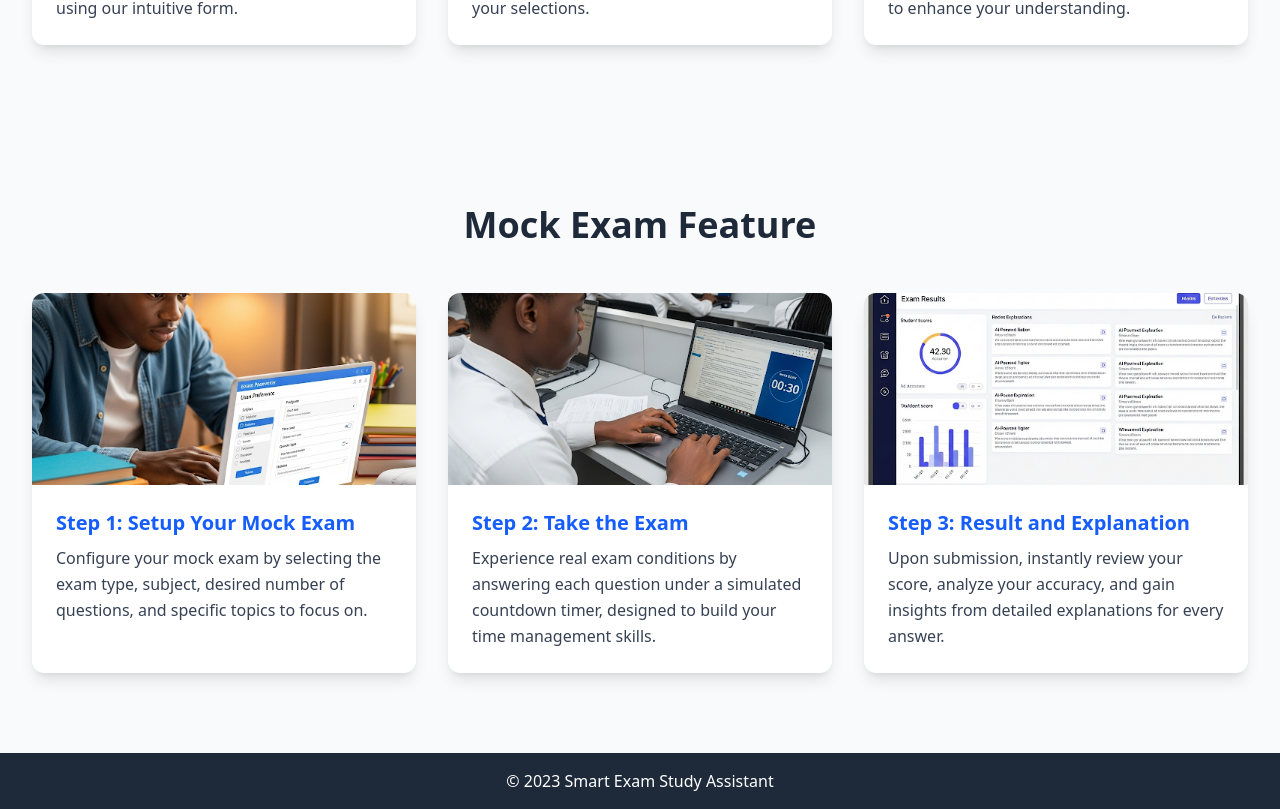
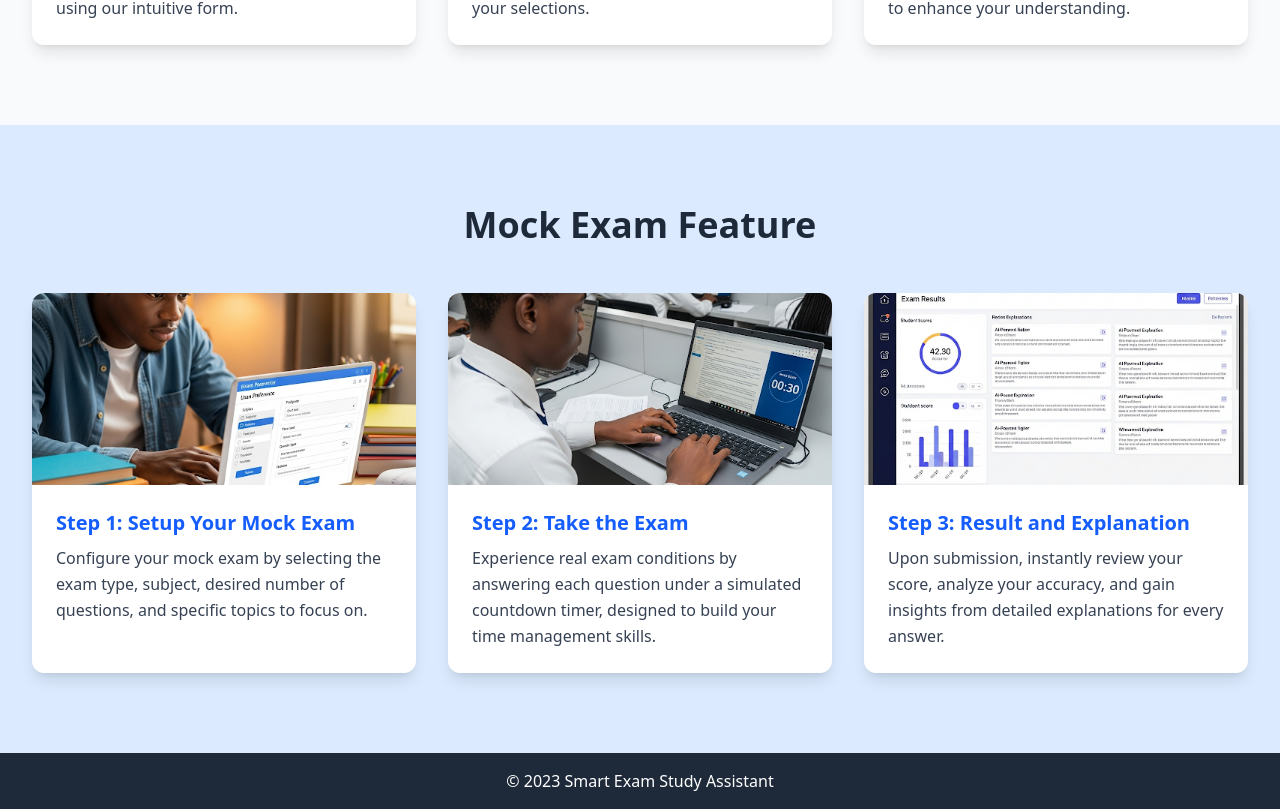
Before and after one commit to adex-badr18/smart-exam-study-assistant, a React (Vite) app: page / in a window 1280 px wide. Shown: the part 1357-2166 px from the top of the page. Built offline with nearby package versions, Linux system fonts and the light colour scheme; no server answers; what better-react-mathjax would draw is missing.

Commit message:
refactor: Change feature section background

```diff
--- a/src/components/home/MockExamFeatures.jsx
+++ b/src/components/home/MockExamFeatures.jsx
@@ -38,7 +38,7 @@
     ];
 
     return (
-        <section className="py-20 bg-gray-50">
+        <section className="py-20 bg-blue-100">
             <div className="container mx-auto px-4 sm:px-6 lg:px-8">
                 <h2 className="text-3xl md:text-4xl text-gray-800 font-bold text-center mb-12">
                     Mock Exam Feature
```
